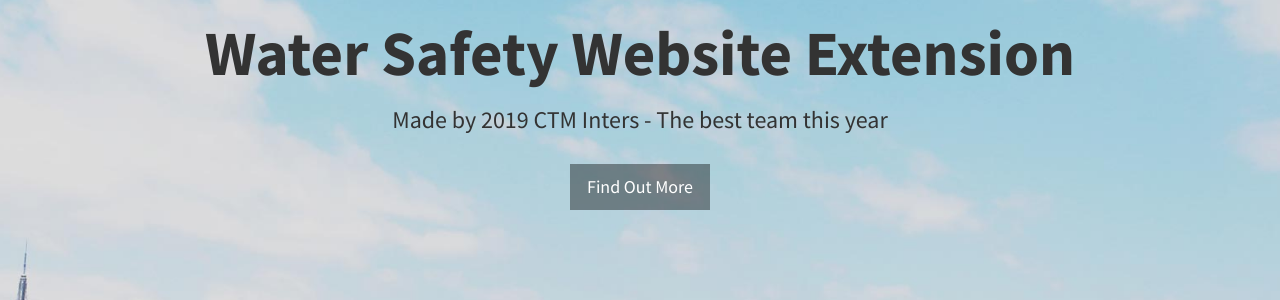
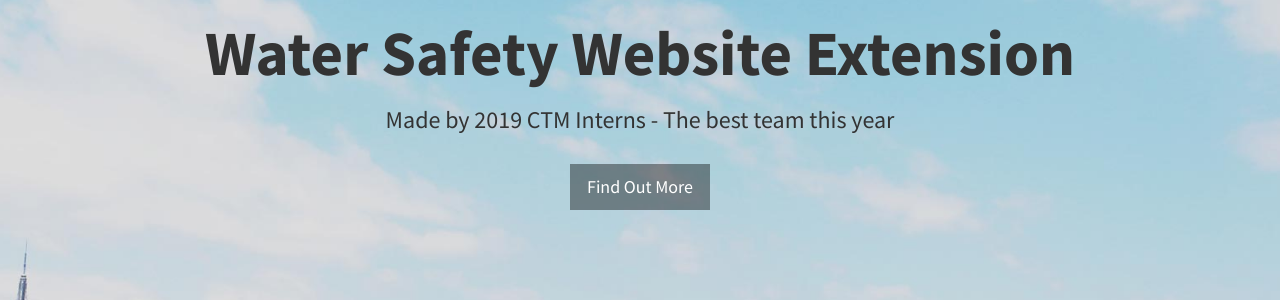
Before and after one commit to vishwakn13/WaterSafetyApp, a Jekyll site: the page built from index.html, in a window 1280 px wide and 900 px high. Shown: the part 336-636 px from the top of the window. Built offline with Jekyll 4.4.1, drawn with Linux system fonts in a browser that asks for light colours.

Commit message:
Update header.html

```diff
--- a/_includes/header.html
+++ b/_includes/header.html
@@ -1,7 +1,7 @@
 <header id="top" class="header">
   <div class="text-vertical-center">
     <h1>Water Safety Website Extension</h1>
-    <h3>Made by 2019 CTM Inters - The best team this year</h3>
+    <h3>Made by 2019 CTM Interns - The best team this year</h3>
     <br>
     <a href="#about" class="btn btn-dark btn-lg">Find Out More</a>
   </div>
```
